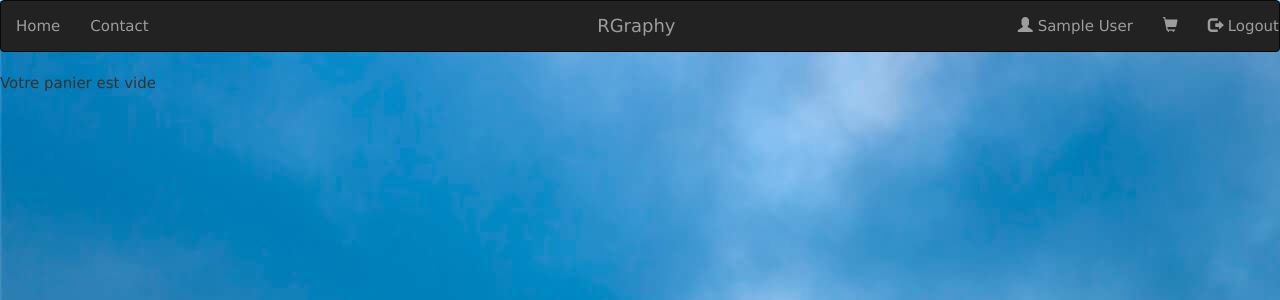
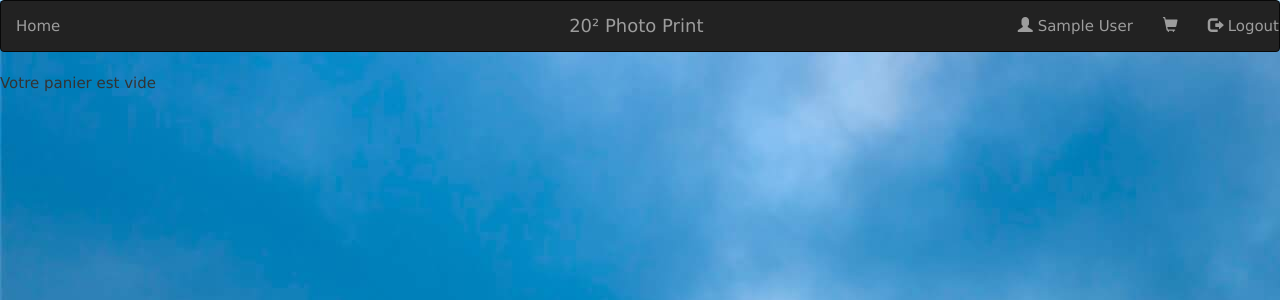
Before and after one commit to Fixer38/website-2019, a PHP site: page /html/basket.php in a window 1280 px wide. Shown: the top 300 px of the page. Run offline with PHP 8.4, Linux system fonts and the light colour scheme; the visitor is signed in with stand-in values (Sample User, id 1).

Commit message:
Removed contact line off the navbar

```diff
--- a/html/navbar.php
+++ b/html/navbar.php
@@ -5,14 +5,13 @@ session_start();
 <nav class="navbar navbar-inverse">
     <div class="container-fluid">
       <ul class="nav navbar-nav navbar-center">
-        <a class="navbar-brand" href="#">RGraphy</a>
+        <a class="navbar-brand" href="#">20² Photo Print</a>
       </ul>
       </div>
       <ul class="nav navbar-nav">
         <!-- changement des chemins vers les différentes pages si l'on click sur la navbar depuis l'index ou non -->
-        <?php if ($_SERVER['REQUEST_URI'] === '/tfe/' || $_SERVER['REQUEST_URI'] === '/tfe/index.php') {
+        <?php if ($_SERVER['REQUEST_URI'] === '/tfe2/' || strpos($_SERVER['REQUEST_URI'], 'index.php')) {
             echo "<li><a href='./index.php'>Home</a></li>
-            <li><a href='./html/contact.php'>Contact</a></li>
           </ul>
           <ul class='nav navbar-nav navbar-right'>";
             if ($_SESSION['logged'] === True) {
@@ -27,7 +26,6 @@ session_start();
         }
         else {
             echo "<li><a href='../index.php'>Home</a></li>
-            <li><a href='./contact.php'>Contact</a></li>
           </ul>
           <ul class='nav navbar-nav navbar-right'>";
           if ($_SESSION['logged'] === True) {
```
